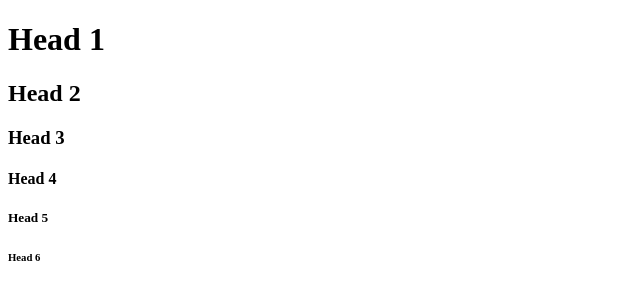
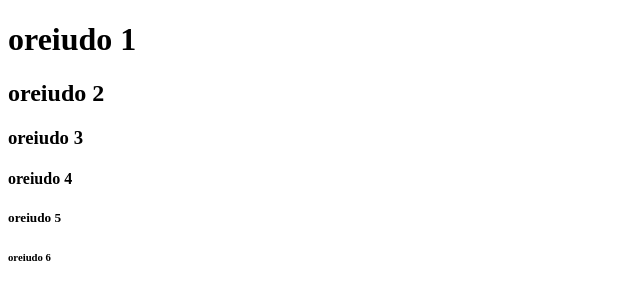
Before and after one commit to 1TDSF-21/exercicio-inicial, a plain HTML site: page index.html in a window 1280 px wide. Shown: the whole page, without its empty margins (0-640 px from the left). Drawn offline with Linux system fonts and the light colour scheme.

Commit message:
943 exit exit exit
git commit -m 943

```diff
--- a/index.html
+++ b/index.html
@@ -1,17 +1,13 @@
 <!DOCTYPE html>
 <html lang="pt-br">
-    <head>
-        <meta charset="UTF-8">
-        <meta http-equiv="X-UA-Compatible" content="IE=edge">
-        <meta name="viewport" content="width=device-width, initial-scale=1.0">
-     <title>Document</title>
-</head>
-    <body>
-        <h1>Head 1</h1>
-        <h2>Head 2</h2>
-        <h3>Head 3</h3>
-        <h4>Head 4</h4>
-        <h5>Head 5</h5>
-        <h6>Head 6</h6>
-    </body>
+<head><meta http-equiv="Content-Type" content="text/html;charset=UTF-8">
+<meta name="viewport" content="width=device-width, initial-scale=1.0"></head>
+<body>
+   <h1> oreiudo 1</h1>
+   <h2> oreiudo 2</h2>
+   <h3> oreiudo 3</h3>
+   <h4> oreiudo 4</h3>
+    <h5>oreiudo 5</h5>
+    <h6> oreiudo 6</h6>
+   <body>
 </html>
```
